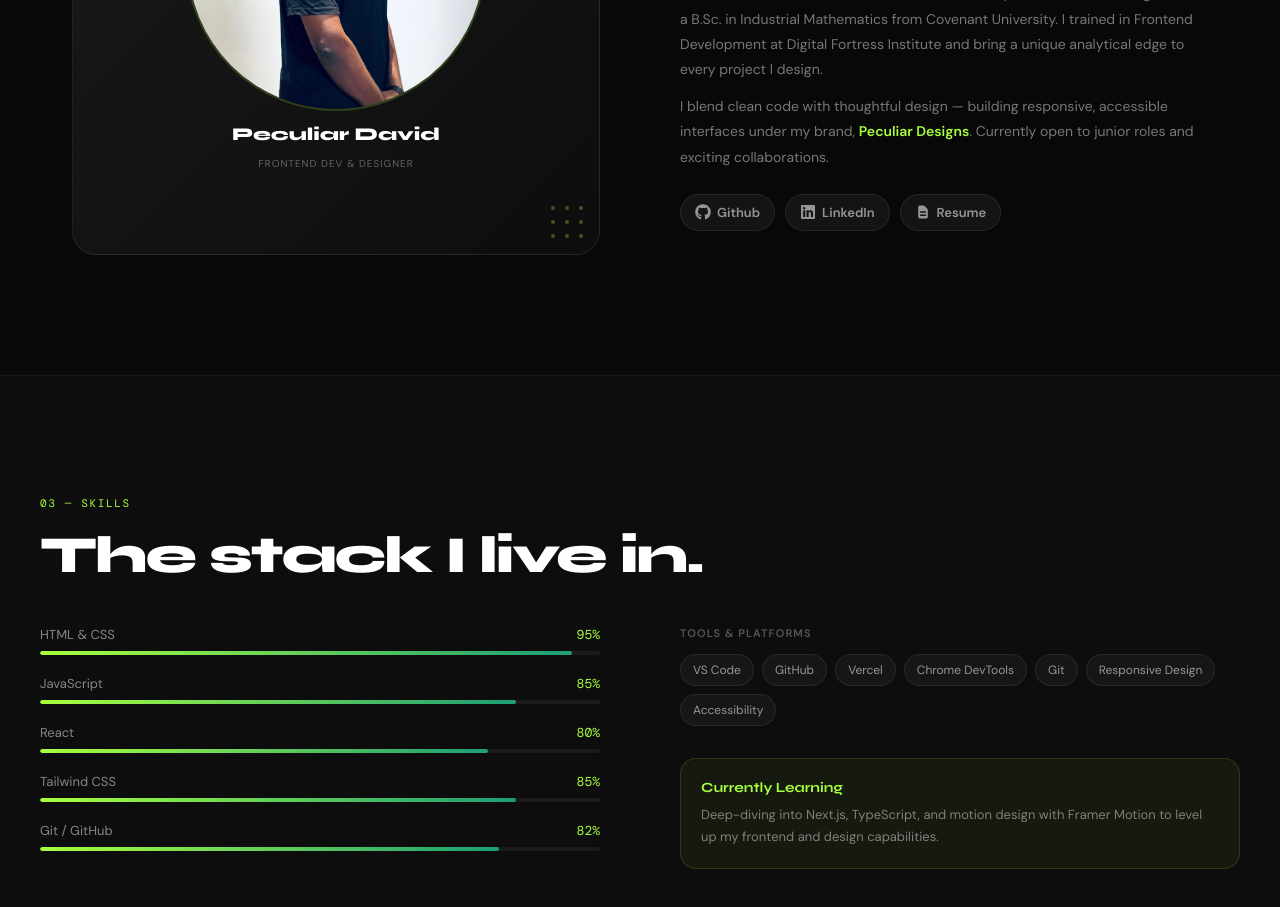
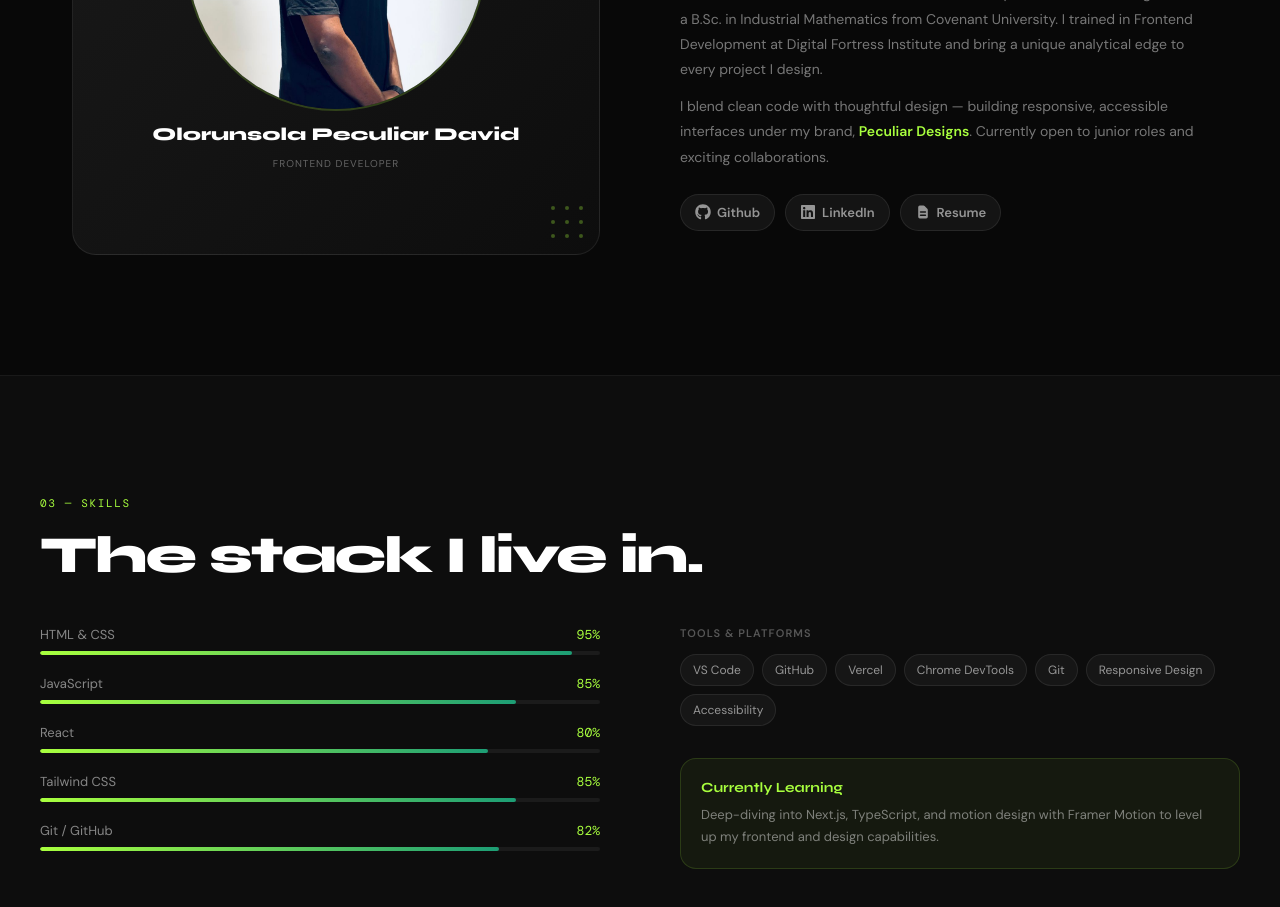
Before and after one commit to dejitheog/My-Portfolio, a React (Vite) app: page / in a window 1280 px wide. Shown: the part 2200-3107 px from the top of the page. Built offline with nearby package versions, Linux system fonts and the light colour scheme.

Commit message:
Updated the icons and name on the portfolio

```diff
--- a/src/portfolio.jsx
+++ b/src/portfolio.jsx
@@ -470,8 +470,8 @@ function About() {
                 border: "2px solid rgba(168,255,62,0.2)",
               }}
 />
-              <div style={{ fontFamily: "'Syne', sans-serif", fontSize: isMobile ? 15 : 18, fontWeight: 800, color: "#fff" }}>Peculiar David</div>
-              <div style={{ fontFamily: "'DM Sans', sans-serif", fontSize: 10, color: "rgba(255,255,255,0.35)", letterSpacing: "0.1em" }}>FRONTEND DEV & DESIGNER</div>
+              <div style={{ fontFamily: "'Syne', sans-serif", fontSize: isMobile ? 15 : 18, fontWeight: 800, color: "#fff" }}>Olorunsola Peculiar David</div>
+              <div style={{ fontFamily: "'DM Sans', sans-serif", fontSize: 10, color: "rgba(255,255,255,0.35)", letterSpacing: "0.1em" }}>FRONTEND DEVELOPER</div>
             </div>
             {[...Array(9)].map((_, i) => (
               <div key={i} style={{
```
